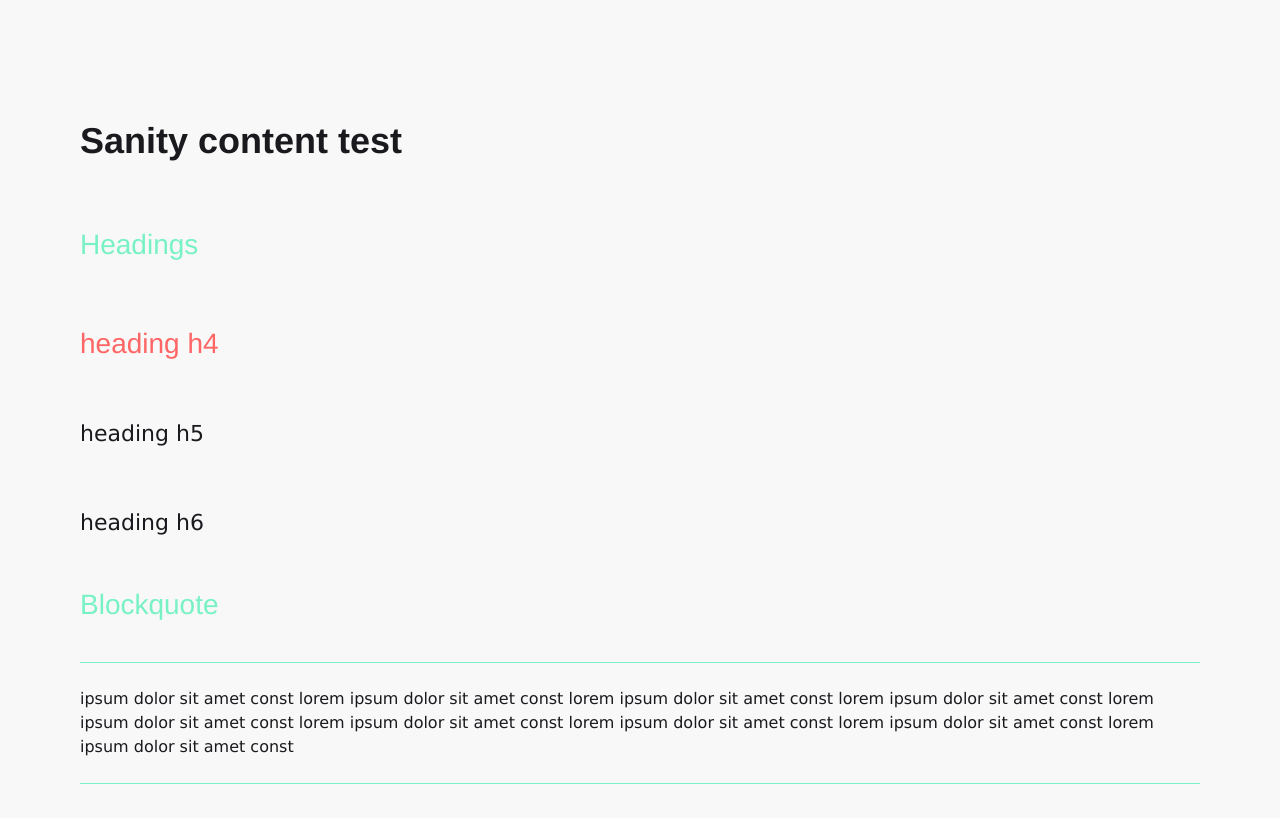
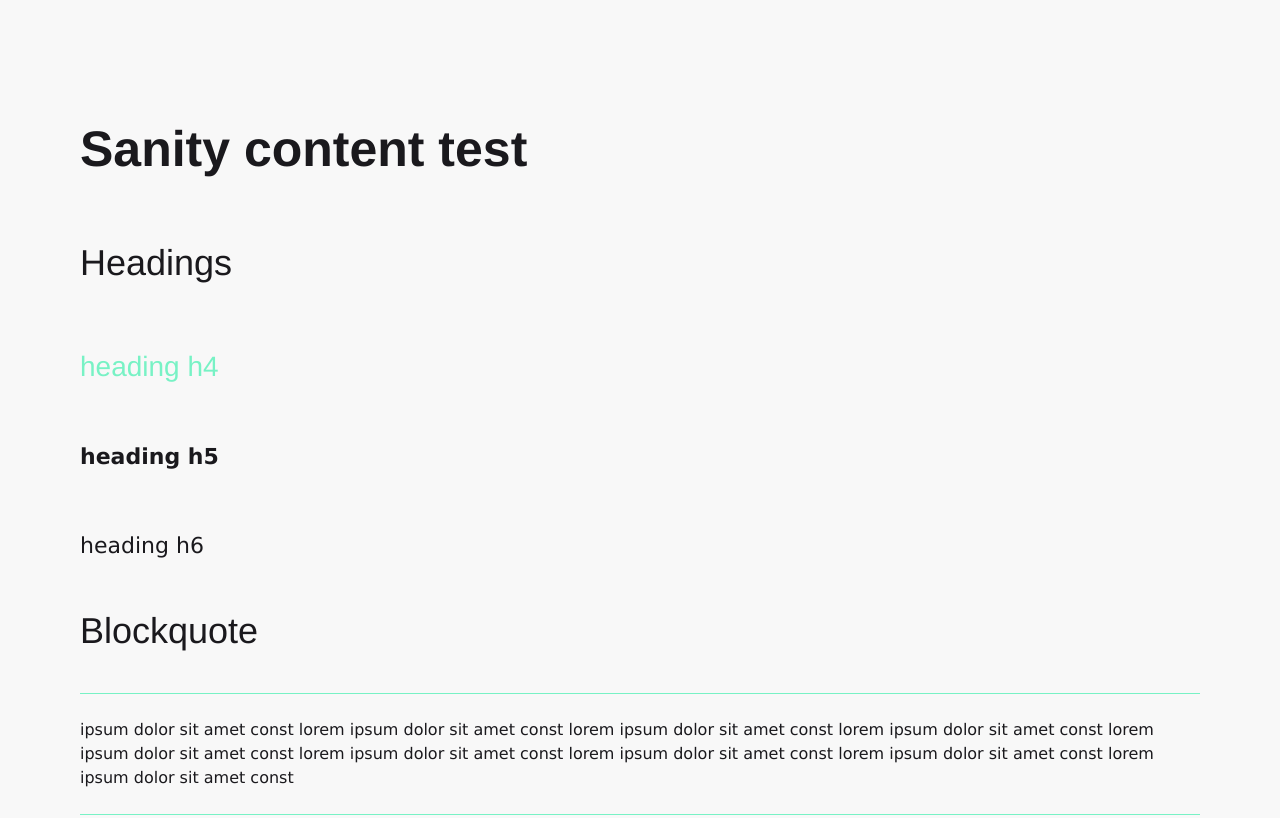
Before and after one commit to team-thunderfoot/wysiwyg-content-sanity, a website built with Parcel: page src/index.html in a window 1280 px wide. Shown: the top 818 px of the page. Built offline with nearby package versions, Linux system fonts and the light colour scheme.

Commit message:
block image cleaned

```diff
--- a/src/scss/content/_c--content-a.scss
+++ b/src/scss/content/_c--content-a.scss
@@ -3,15 +3,13 @@
 
     @include block-image(
         $caption-font: g,
-        // $image-block-margin-bottom: $measure*5,
+        $image-block-margin-bottom: $measure*5,
         // $image-text-aligned-margin-x: $measure*5,
         // $caption-margin-top: $measure*2,
         // $caption-font-weight: false,
         // $img-border-radius: false
     );
-    @include block-image-modifier(
-        $caption-color: map-get($color-options, a)
-    );
+
 
     @include block-quote(
         $quote-font: c,
@@ -34,8 +32,8 @@
 
 
     @include headings(
-        $h2-font: b,
-        $h3-font: c,
+        $h2-font: a,
+        $h3-font: b,
         $h4-font: c,
         $h5-font: d,
         $h6-font: d,
@@ -51,14 +49,14 @@
         // $h6-margin-bottom: $measure,
         // $h2-font-weight: false,
         $h3-font-weight: 500,
-        // $h4-font-weight: false,
-        $h5-font-weight: 500,
+        $h4-font-weight: 500,
+        $h5-font-weight: 900,
         // $h6-font-weight: false,
     );
     @include headings-modifier(
         $h2-color: map-get($color-options, a),
-        $h3-color: map-get($color-options, e),
-        $h4-color: map-get($color-options, f),
+        $h3-color: map-get($color-options, a),
+        $h4-color: map-get($color-options, e),
         $h5-color: map-get($color-options, a),
         $h6-color: map-get($color-options, a),
     );
--- a/src/scss/content/_mixins/_content-block-image.scss
+++ b/src/scss/content/_mixins/_content-block-image.scss
@@ -16,14 +16,6 @@
             @if $img-border-radius {
                 border-radius: $img-border-radius;
             }
-        }
-        figcaption {
-            @extend .f--font-#{$caption-font} !optional;
-            @if $caption-font-weight {
-                font-weight: $caption-font-weight;
-            }
-            text-align: right;
-            margin-top: $caption-margin-top;
         }
         &.alignleft {
             float: left;
@@ -47,22 +39,6 @@
                 margin: 0;
                 display: block;
             }
-            figcaption {
-                @extend .f--font-#{$caption-font} !optional;
-                @if $caption-font-weight {
-                    font-weight: $caption-font-weight;
-                }
-                text-align: right;
-                margin-top: $caption-margin-top;
-            }
         }
     }
 }
-
-@mixin block-image-modifier($caption-color) {
-    figure {
-        figcaption {
-            color: $caption-color;
-        }
-    }
-}
```
